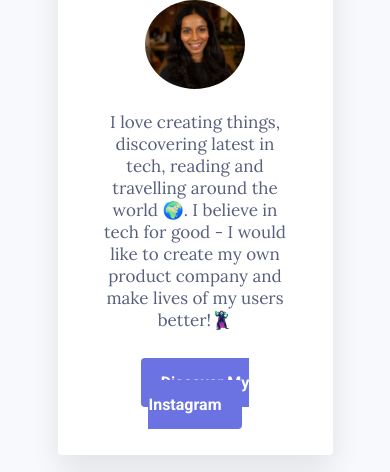
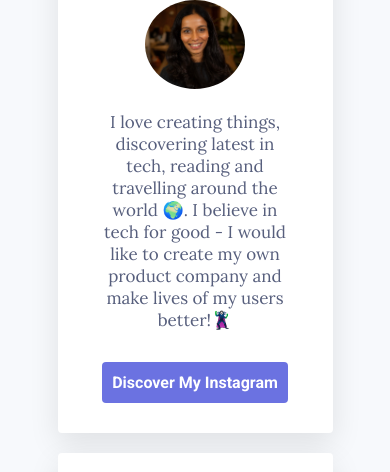
Before and after one commit to gurpriyabhatia/profile, a plain HTML site: page index.html in a window 390 px wide. Shown: the part 199-671 px from the top of the page. Drawn offline with Linux system fonts and the light colour scheme.

Commit message:
made btn responsive

```diff
--- a/style.css
+++ b/style.css
@@ -108,4 +108,7 @@ p{
   .container {
     width: 300px;
   }
+  .btn-blue{
+    padding: 11px 10px;
+  }
 }
```
